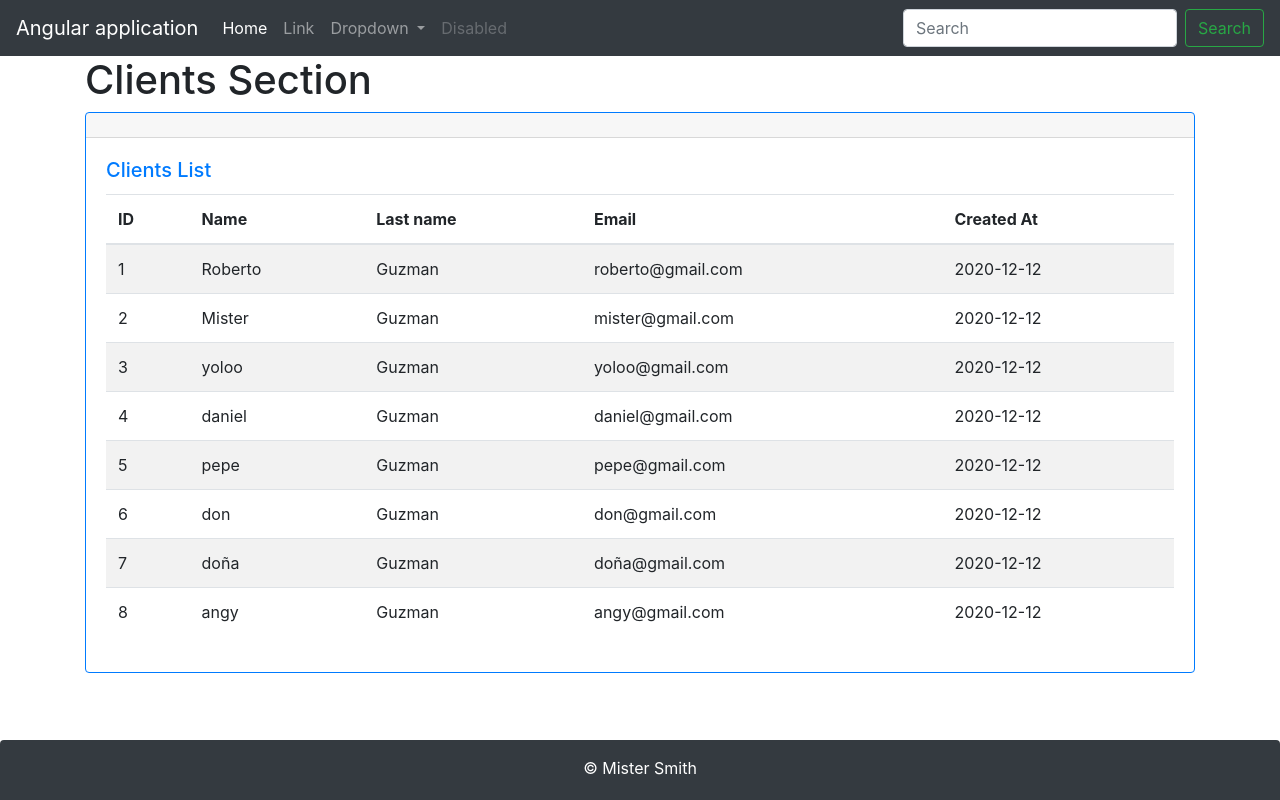
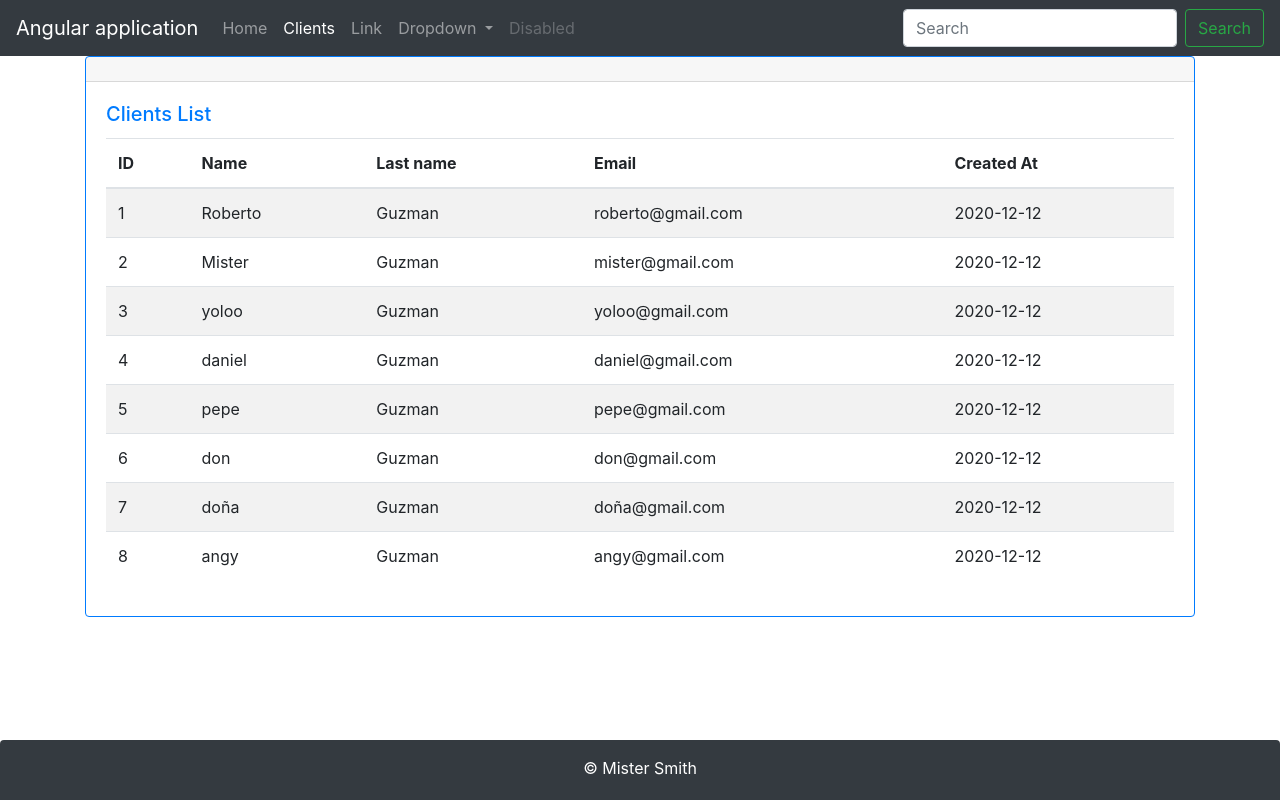
Before and after one commit to ankToken/angular-front-end-app-example, an Angular app: page /clients in a window 1280 px wide. Built offline with nearby package versions, Linux system fonts and the light colour scheme.

Commit message:
feat/add-routes Added routes for clients

```diff
--- a/src/app/app.component.html
+++ b/src/app/app.component.html
@@ -1,6 +1,5 @@
 <app-header></app-header>
 <div class="container">
-  <h1>Clients Section</h1>
-  <app-clients></app-clients>
+<router-outlet></router-outlet>
 </div>
 <app-footer></app-footer>
--- a/src/app/header/header.component.html
+++ b/src/app/header/header.component.html
@@ -6,8 +6,11 @@
 
   <div class="collapse navbar-collapse" id="navbarSupportedContent">
     <ul class="navbar-nav mr-auto">
-      <li class="nav-item active">
+      <li class="nav-item">
         <a class="nav-link" href="#">Home <span class="sr-only">(current)</span></a>
+      </li>
+      <li class="nav-item" routerLinkActive="active">
+        <a class="nav-link" routerLink="/clients">Clients <span class="sr-only">(current)</span></a>
       </li>
       <li class="nav-item">
         <a class="nav-link" href="#">Link</a>
```
Also changed, not shown: src/app/app.module.ts (+8 -1 lines).
